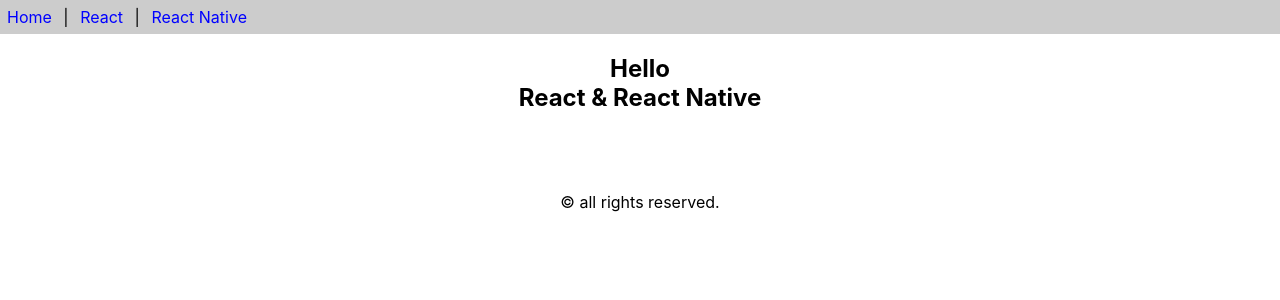
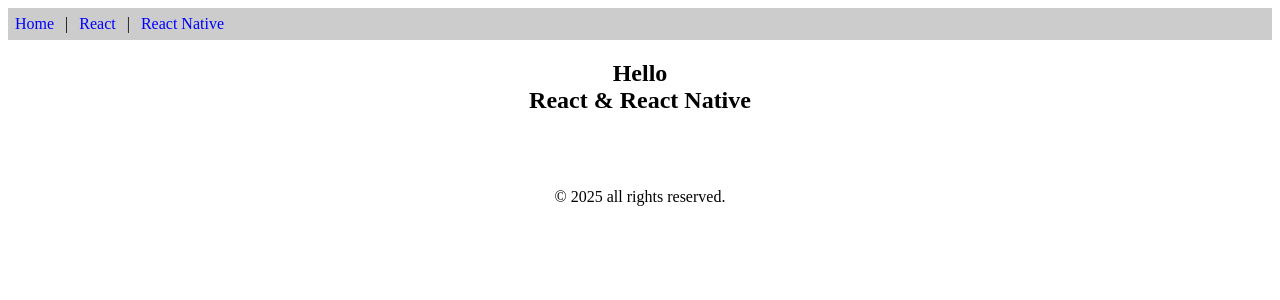
Before and after one commit to midst2/github-desktop-project, a React (Create React App) app: page / in a window 1280 px wide. Shown: the top 300 px of the page. Built offline with nearby package versions, Linux system fonts and the light colour scheme.

Commit message:
add func component

```diff
--- a/src/App.js
+++ b/src/App.js
@@ -1,7 +1,11 @@
 import { Content, Footer, Header } from "./func-component";
 
 function App() {
-  return [<Header/>, <Content/>, <Footer/>]
+  return <>
+    <Header/>
+    <Content/>
+    <Footer/>
+  </>
 }
 
 export default App;
--- a/src/func-component.js
+++ b/src/func-component.js
@@ -29,7 +29,7 @@
 export const Footer = () => {
   return (
     <div style={{textAlign: 'center'}}>
-        &copy; {new Date().getFullYear} all rights reserved.
+        &copy; {new Date().getFullYear()} all rights reserved.
     </div>
   )
 }
--- a/src/index.css
+++ /dev/null
@@ -1,13 +0,0 @@
-body {
-  margin: 0;
-  font-family: -apple-system, BlinkMacSystemFont, 'Segoe UI', 'Roboto', 'Oxygen',
-    'Ubuntu', 'Cantarell', 'Fira Sans', 'Droid Sans', 'Helvetica Neue',
-    sans-serif;
-  -webkit-font-smoothing: antialiased;
-  -moz-osx-font-smoothing: grayscale;
-}
-
-code {
-  font-family: source-code-pro, Menlo, Monaco, Consolas, 'Courier New',
-    monospace;
-}
--- a/src/index.js
+++ b/src/index.js
@@ -1,6 +1,5 @@
 import React from 'react';
 import ReactDOM from 'react-dom/client';
-import './index.css';
 import App from './App';
 import reportWebVitals from './reportWebVitals';
 
```
Also changed, not shown: src/class-component.js (added, +12 -0 lines).
